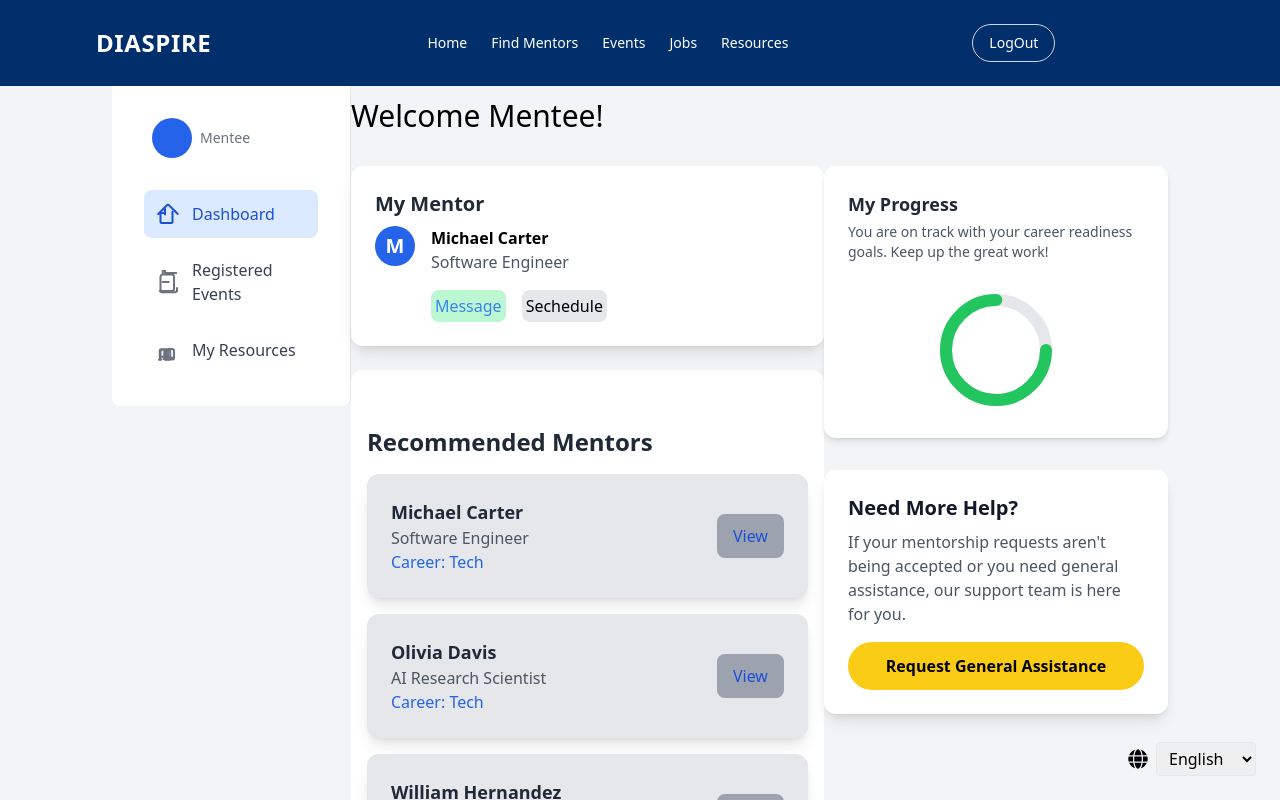
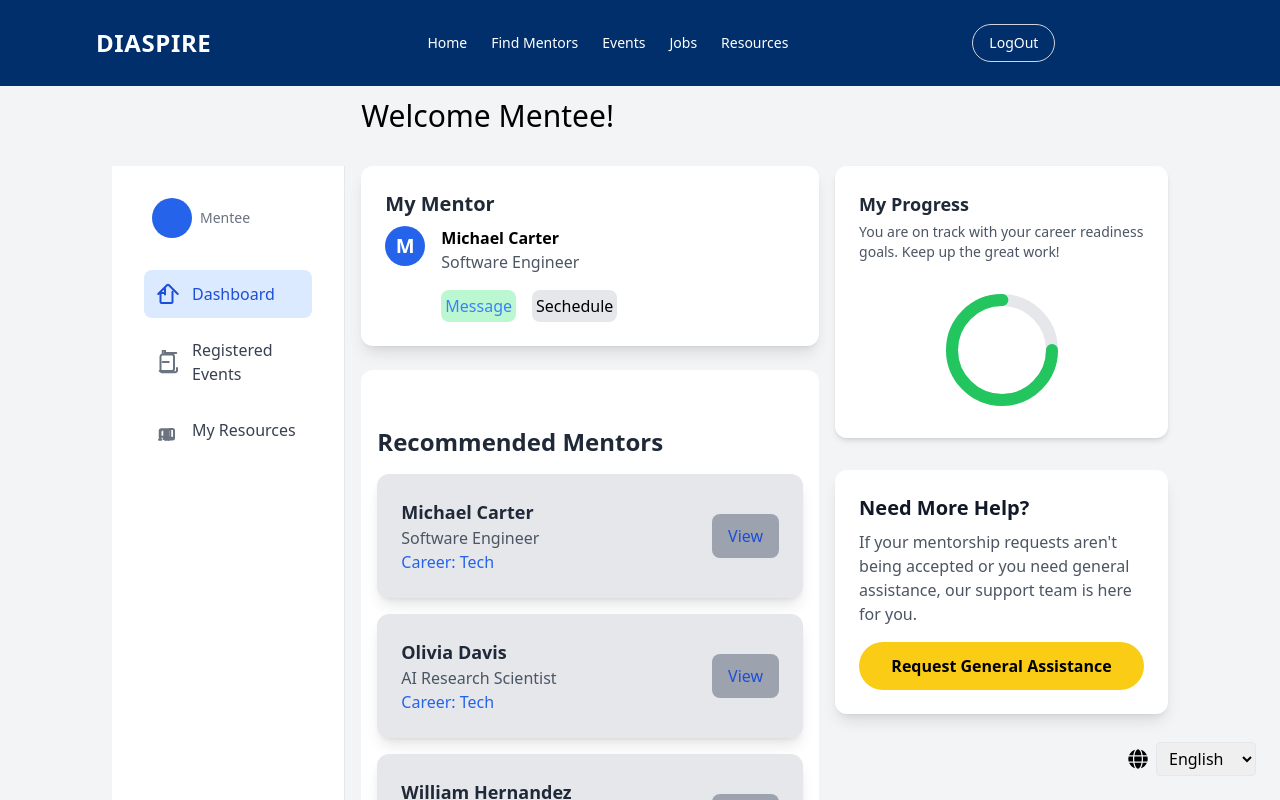
Before and after one commit to Fuad-Jamal/Diaspire, a React (Vite) app in the folder project/: page /home1 in a window 1280 px wide. Shown: the top 800 px of the page. Built offline with nearby package versions, Linux system fonts and the light colour scheme.

Commit message:
add padding right and left on mentees home page

```diff
--- a/project/src/components/MenteeDashBoard.jsx
+++ b/project/src/components/MenteeDashBoard.jsx
@@ -41,7 +41,7 @@ const Dashboard = () => {
   }, []);
 
   return (
-    <div className="flex flex-col w-auto h-[60%] rounded-b-lg px-8 py-8 bg-white border-r">
+    <div className="flex flex-col w-auto h-[60%] rounded-b-lg px-8 py-8 bg-white border-r mt-20">
       <div className="flex items-center mb-8 px-2">
         <div className="w-10 h-10 bg-blue-600 rounded-full flex items-center justify-center font-bold text-white text-xl">
           {menteeInitials}
@@ -58,7 +58,7 @@ const Dashboard = () => {
         </div>
       </div>
 
-      <nav className="flex-1 space-y-2">
+      <nav className="flex-1 space-y-2 mb-96">
         {navItems.map((item) => (
           <div
             key={item.name}
--- a/project/src/pages/menteesHomepage.jsx
+++ b/project/src/pages/menteesHomepage.jsx
@@ -54,7 +54,7 @@ export default function MenteeWithMentors() {
     <div className="min-h-screen bg-gray-50 ">
       <div className="sticky top-0"><Logoutnavbar /></div>
     {/* Parent division */}
-    <div className="bg-gray-100 m-0 flex justify-center px-28">
+    <div className="bg-gray-100 m-0 flex justify-center px-28 gap-4">
     {/* Dashboard import */}
     <Dashboard firstMentee ={firstMentee}/>
 
```
